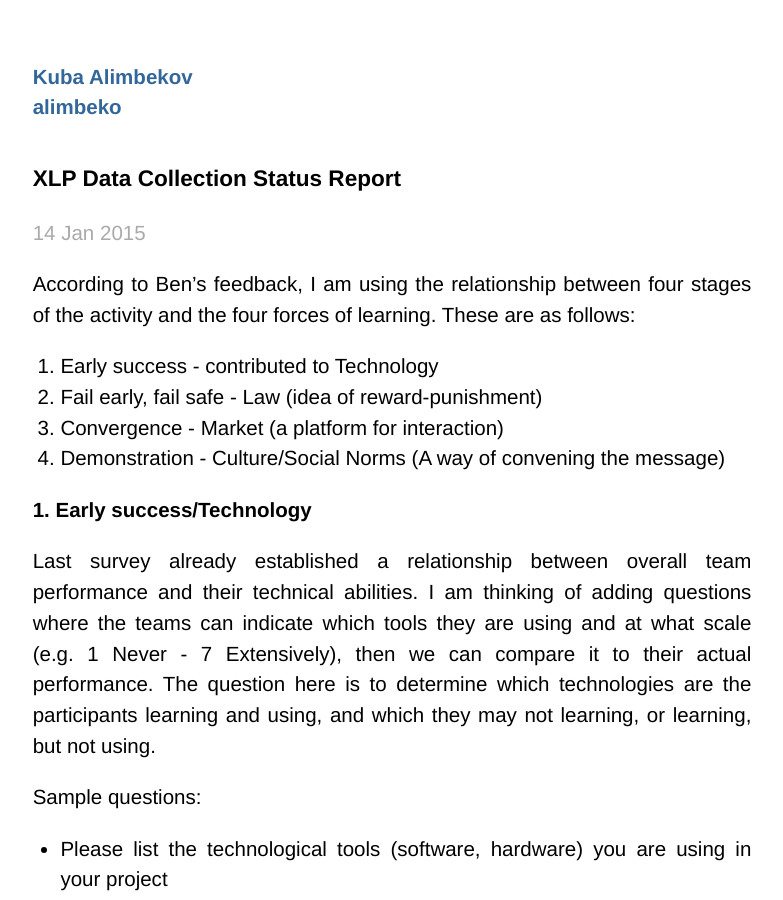
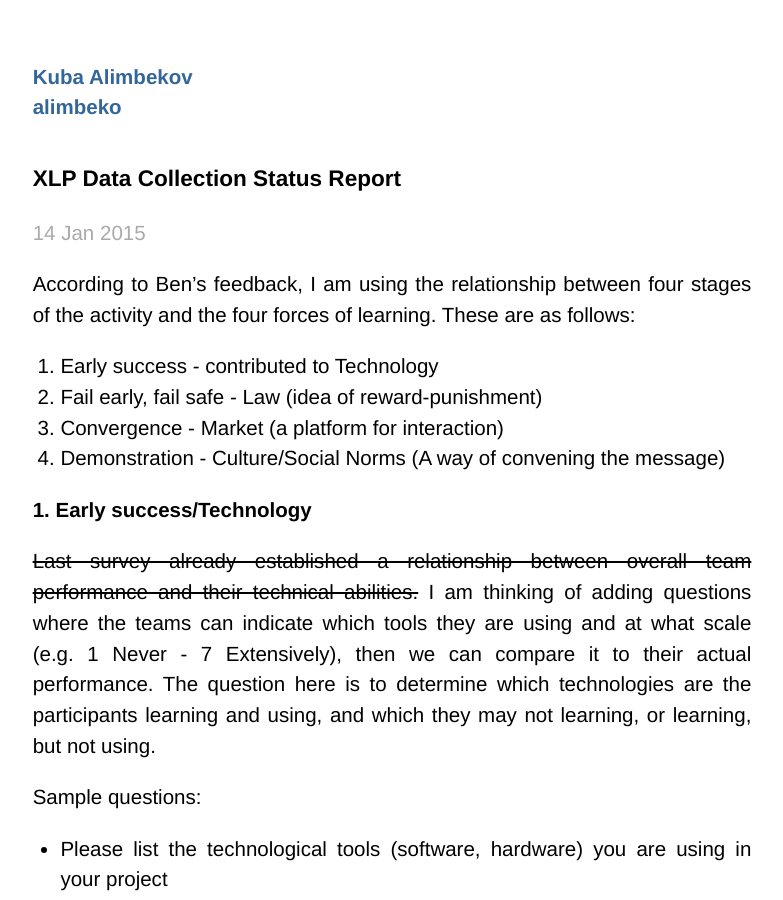
Before and after one commit to alimbeko/alimbeko.github.io, a Jekyll site: the page built from _posts/2015-01-14-XLP-data-collection-status-report.md, in a window 1280 px wide and 900 px high. Shown: the whole window, without its empty margins (248-1031 px from the left). Built offline with Jekyll 4.4.1, drawn with Linux system fonts in a browser that asks for light colours; comment, search, counter and statistics services are not loaded.

Commit message:
updated post

```diff
--- a/_posts/2015-01-14-XLP-data-collection-status-report.md
+++ b/_posts/2015-01-14-XLP-data-collection-status-report.md
@@ -12,7 +12,7 @@ According to Ben's feedback, I am using the relationship between four stages of
 
 
 #### 1. Early success/Technology
-Last survey already established a relationship between overall team performance and their technical abilities. I am thinking of adding questions where the teams can indicate which tools they are using and at what scale (e.g. 1 Never - 7 Extensively), then we can compare it to their actual performance. The question here is to determine which technologies are the participants learning and using, and which they may not learning, or learning, but not using.
+~~Last survey already established a relationship between overall team performance and their technical abilities.~~ I am thinking of adding questions where the teams can indicate which tools they are using and at what scale (e.g. 1 Never - 7 Extensively), then we can compare it to their actual performance. The question here is to determine which technologies are the participants learning and using, and which they may not learning, or learning, but not using.
 
 Sample questions:
 - Please list the technological tools (software, hardware) you are using in your project
```
